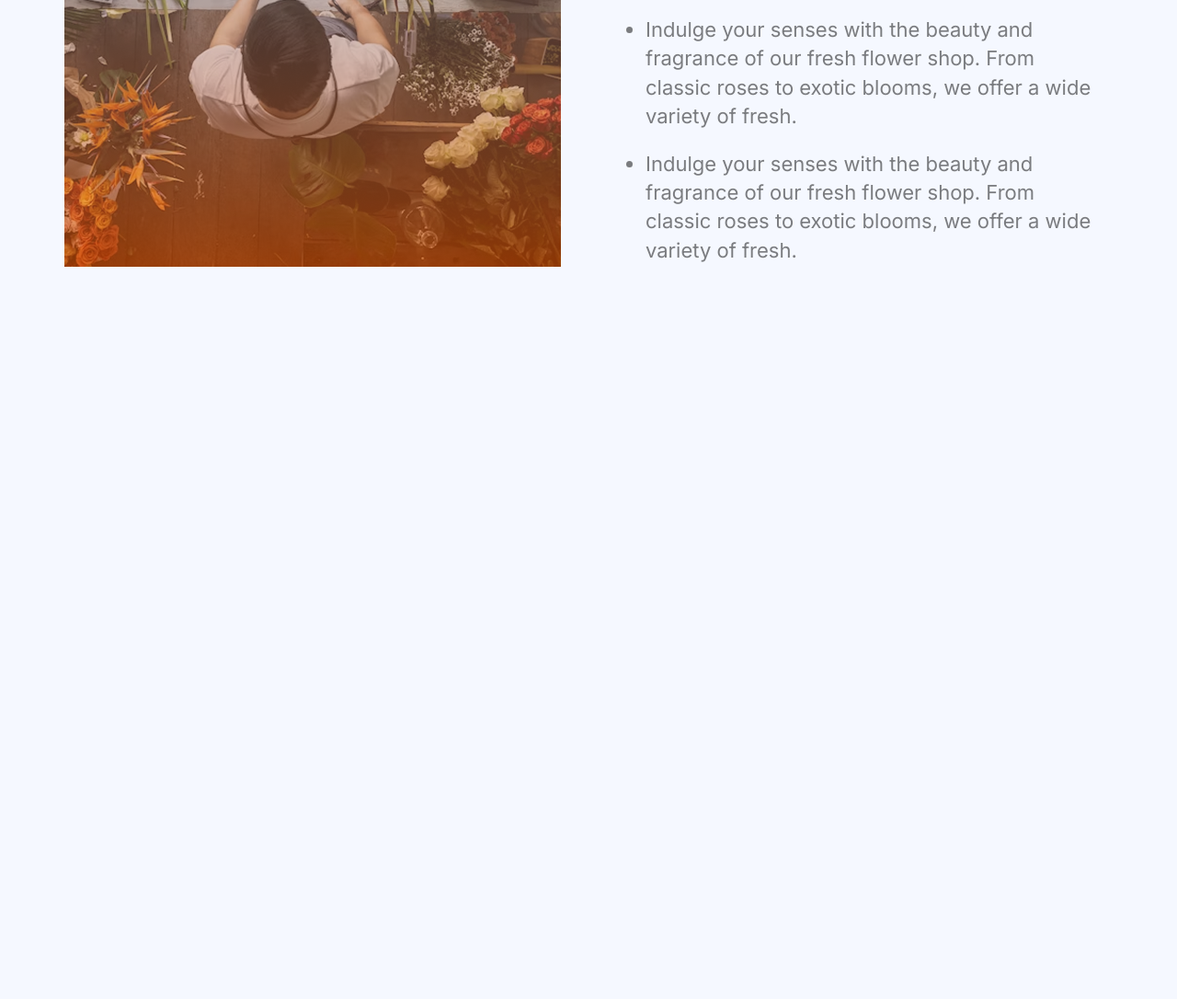
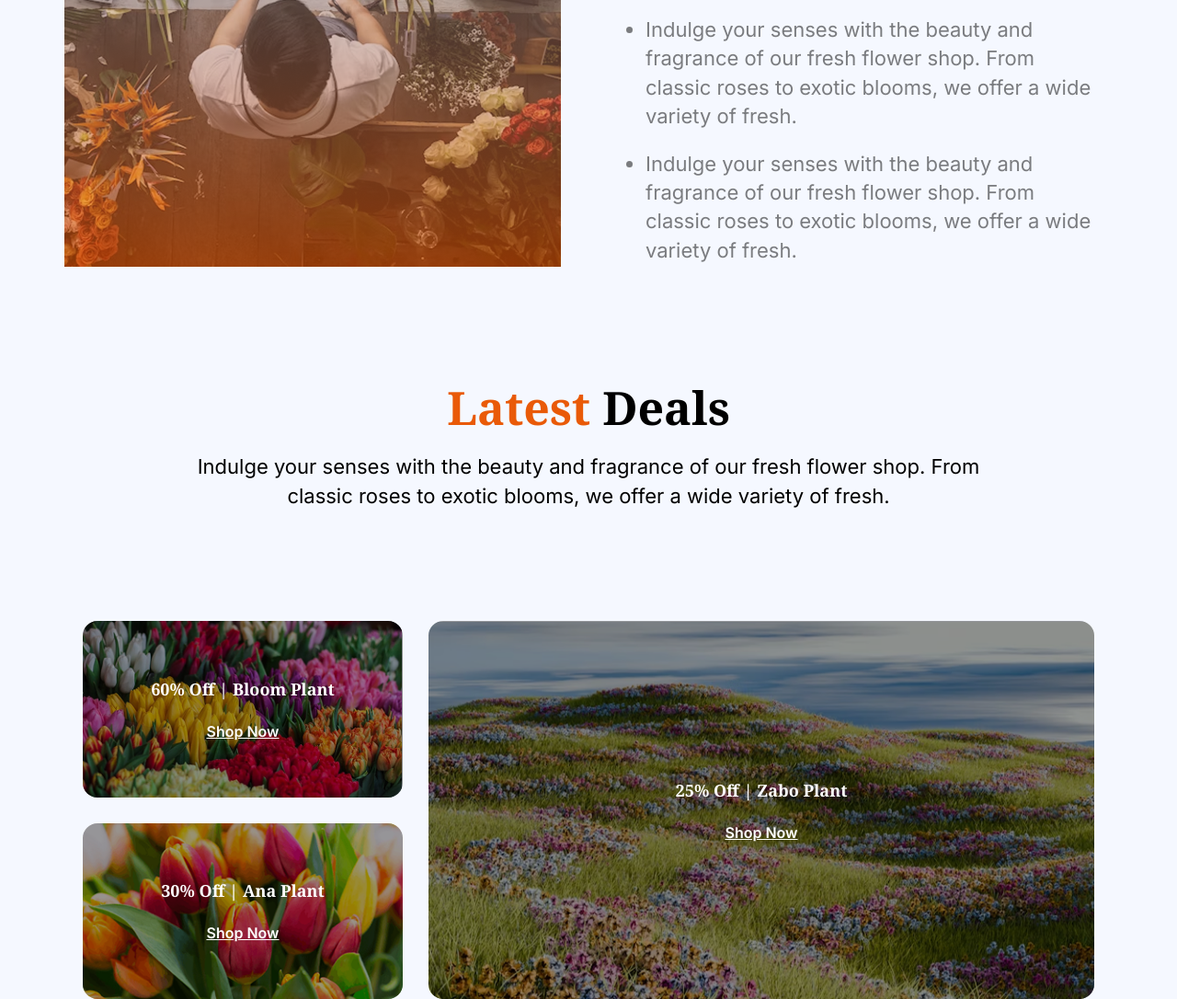
Before and after one commit to RHR-code/B12A02-Responsive-Flowers, a plain HTML site: page index.html in a window 1280 px wide. Shown: the part 2513-3599 px from the top of the page at 92% size. Before the commit the page ends 2803 px from the top, so only its background shows below. Drawn offline with nearby package versions, Linux system fonts and the light colour scheme.

Commit message:
latest deal section added

```diff
--- a/index.html
+++ b/index.html
@@ -277,6 +277,76 @@
           </ul>
         </div>
       </section>
+      <!-- latest Deals section -->
+      <section class="max-w-[1140px] lg:mx-auto mt-7 mt-[120px] text-center">
+        <h3
+          class="noto_serif font-bold text-2xl lg:text-[3.125rem] text-[#E95A08]"
+        >
+          Latest <span class="text-black">Deals</span>
+        </h3>
+        <p
+          class="inter-font text-sm lg:text-[1.375rem] mt-3 lg:mt-0 px-7 lg:px-32 pt-4"
+        >
+          Indulge your senses with the beauty and fragrance of our fresh flower
+          shop. From classic roses to exotic blooms, we offer a wide variety of
+          fresh.
+        </p>
+        <div
+          class="grid lg:grid-cols-3 lg:grid-rows-2 mx-5 gap-[28px] mt-11 lg:mt-[120px]"
+        >
+          <div class="relative lg:order-1 row-span-1 rounded-2xl">
+            <img
+              class="w-full h-full rounded-2xl"
+              src="assets/deal-bloom.png"
+              alt=""
+            />
+            <div
+              class="absolute flex flex-col justify-center gap-5 inset-0 bg-[rgba(0,0,0,0.4)] rounded-2xl"
+            >
+              <h5 class="noto_serif font-bold text-lg text-white">
+                60% Off | Bloom Plant
+              </h5>
+              <button class="inter-font font-semibold text-base text-white">
+                <a href="" class="underline">Shop Now</a>
+              </button>
+            </div>
+          </div>
+          <div class="relative lg:order-3 row-span-1 rounded-2xl">
+            <img
+              class="w-full h-full rounded-2xl"
+              src="assets/deal-ana.png"
+              alt=""
+            />
+            <div
+              class="absolute flex flex-col justify-center gap-5 inset-0 bg-[rgba(0,0,0,0.4)] rounded-2xl"
+            >
+              <h5 class="noto_serif font-bold text-lg text-white">
+                30% Off | Ana Plant
+              </h5>
+              <button class="inter-font font-semibold text-base text-white">
+                <a class="underline" href="">Shop Now</a>
+              </button>
+            </div>
+          </div>
+          <div class="relative lg:order-2 lg:row-span-2 lg:col-span-2">
+            <img
+              class="w-full h-full rounded-2xl"
+              src="assets/deal-zabo.png"
+              alt=""
+            />
+            <div
+              class="absolute flex flex-col justify-center gap-5 inset-0 bg-[rgba(0,0,0,0.4)] rounded-2xl"
+            >
+              <h5 class="noto_serif font-bold text-lg text-white">
+                25% Off | Zabo Plant
+              </h5>
+              <button class="inter-font font-semibold text-base text-white">
+                <a class="underline" href="">Shop Now</a>
+              </button>
+            </div>
+          </div>
+        </div>
+      </section>
     </main>
     <footer></footer>
   </body>
```
